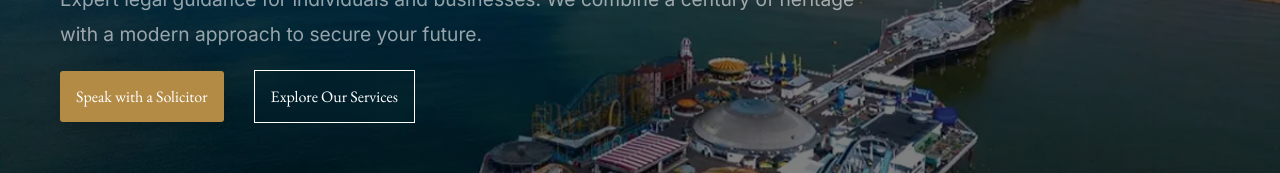
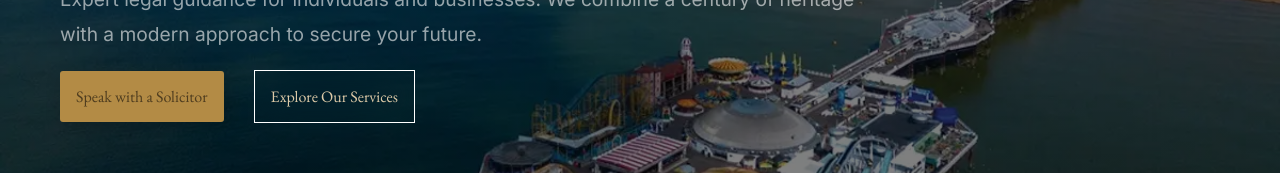
Before and after one commit to RyleyChallis/BBC, a plain HTML site: page index.html in a window 1280 px wide. Shown: the part 429-602 px from the top of the page. Drawn offline with nearby package versions, Linux system fonts and the light colour scheme.

Commit message:
Colour contrast changes

```diff
--- a/css/button.css
+++ b/css/button.css
@@ -1,7 +1,7 @@
 .btn-primary {
     background-color: var(--gold-accent);
     box-shadow: 5px 5px 20px rgba(0, 0, 0, 0.2);
-    color: white;
+    color: #4f3d1f;
 
     padding: 15px 16px;
     border-radius: 3px;
@@ -17,7 +17,7 @@
 }
 
 .btn-secondary {
-    color: white;
+    color: #ddcaa8;
     font-family: 'eb garamond', serif;
     text-decoration: none;
     transition: all 0.3s ease;
```
